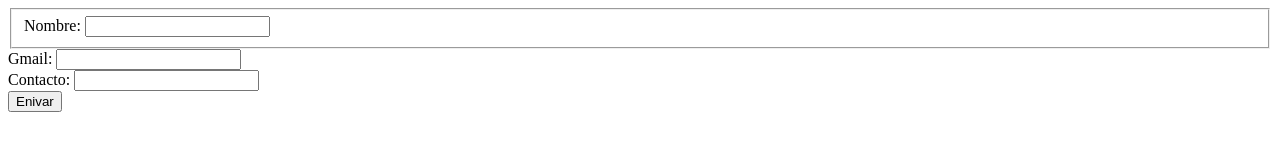
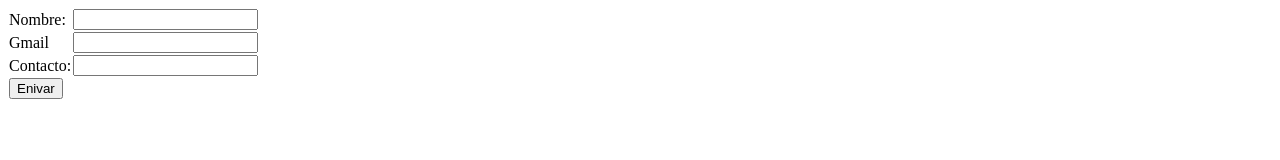
Before and after one commit to Lixton1231/julian-pag, a plain HTML site: page Bf1/E6/6a1.html in a window 1280 px wide. Drawn offline with Linux system fonts and the light colour scheme.

Commit message:
subida 2

```diff
--- a/Bf1/E6/6a1.html
+++ b/Bf1/E6/6a1.html
@@ -6,35 +6,44 @@
             }
             tr {
                 padding: 18px;
+                text-align:left
             }
-            tr{ text-align:left}
 
     </style>
     <head></head>
     <body>
+        <form>
             <table>
                 <tr>
-            <form>
-                <fieldset>
-                    <label>
-                        Nombre:
+                    <td>
+                        <label>Nombre:</label>
+                    </td>
+                    <td>
                         <input type="text" name="name"></br>
-                    </label>
+                    </td>
                 </tr>
                 <tr>
-                    <label>
-                        Gmail:
-                        <input type ="text" name="gmail"></br>
-                    </label>
+                    <td>
+                        <label>Gmail</label>
+                    </td>
+                    <td>
+                        <label><input type ="text" name="gmail"></br></label>
+                    </td>
                 </tr>
-                    <label>
-                        Contacto:
-                        <input type="text" name="contacto"></br>
-                    </label>
-                    <button type="submit">Enivar</button>
-                </fieldset>
-            </form>
+                <tr>
+                    <td>
+                        <label>Contacto:</label>
+                    </td>
+                    <td>
+                        <label><input type="text" name="contacto"></br></label>
+                    </td>
+                </tr>
+                <tr>
+                    <td>
+                        </label><button type="submit">Enivar</button></label>
+                    </td>
                 </tr>
             </table>
+        </form>
     </body>
 </html>
```
Also changed, not shown: Bf1/E1/a1.html (+7 -2 lines), Bf1/E1/a2.html (+16 -10 lines), Bf1/E1/a3.html (+1 -3 lines), Bf1/E1/a4.html (+3 -6 lines), Bf1/E1/a5.html (+5 -7 lines), Bf1/E1/a6.html (+13 -4 lines), Bf1/E1/a7.html (+10 -11 lines), Bf1/E2/2a3.html (deleted, +0 -4 lines), Bf1/E2/3a1.html (+11 -6 lines), Bf1/E2/obra-de-teatro.html (+1 -35 lines), Bf1/E3/3a2.html (+3 -5 lines), Bf1/E3/3a5.html (+1 -10 lines), Bf1/E5/5a2.html (+2 -12 lines), Bf1/E5/5a3.html (+3 -84 lines), 4 more files. Lines whose indentation alone changed are shown as unchanged.
